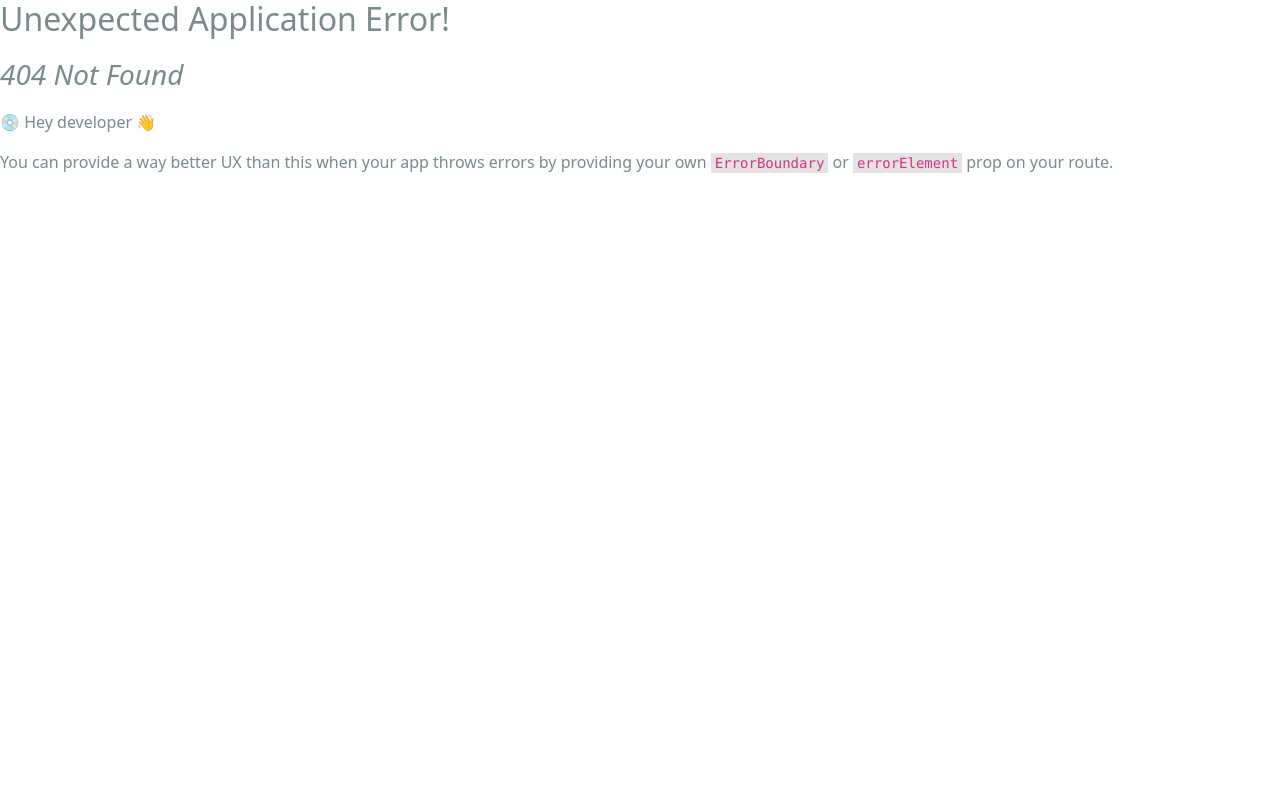
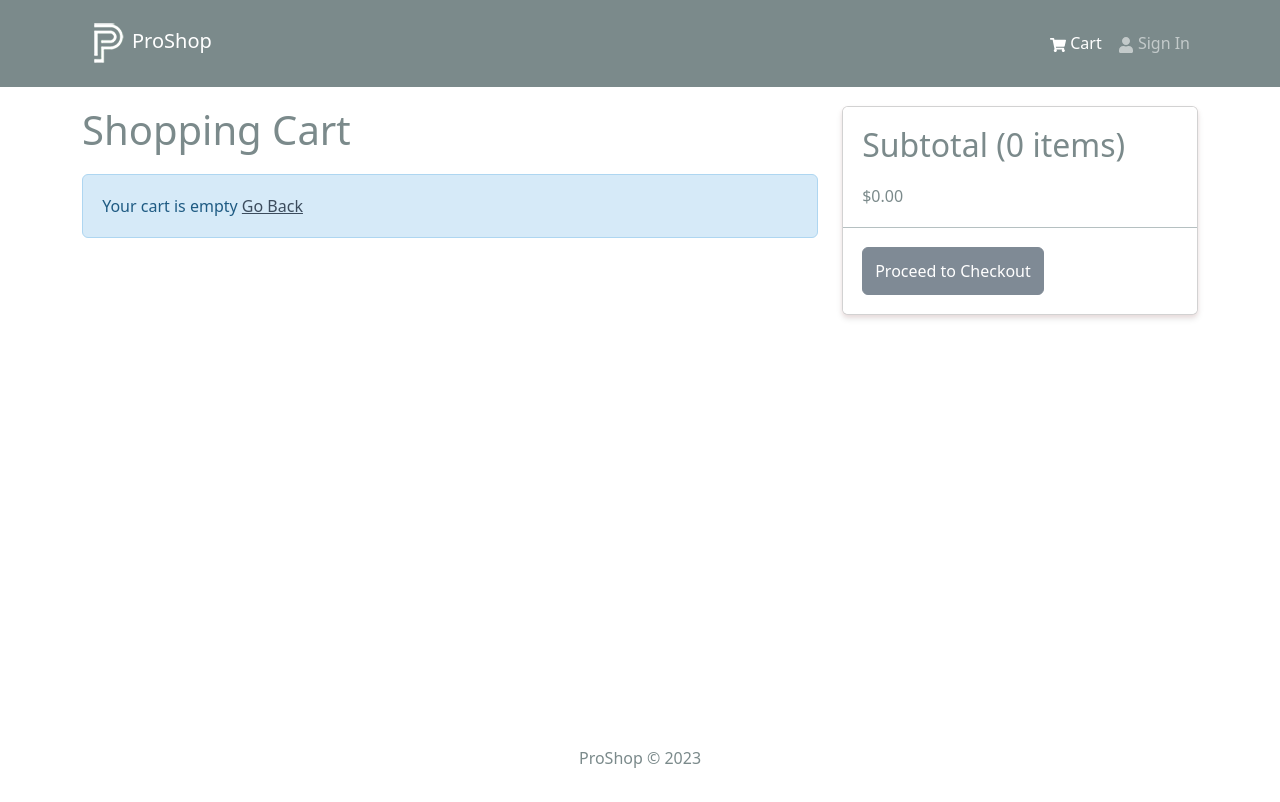
Before and after one commit to vallabkaranam/proshop, a React (Create React App) app in the folder frontend/: page /cart in a window 1280 px wide. Before the commit this address had no page. Shown: the top 802 px of the page. Built offline with nearby package versions, Linux system fonts and the light colour scheme.

Commit message:
cart screen

```diff
--- a/frontend/src/index.js
+++ b/frontend/src/index.js
@@ -14,12 +14,14 @@
 import store from './store'
 import HomeScreen from './screens/HomeScreen'
 import ProductScreen from './screens/ProductScreen'
+import CartScreen from './screens/CartScreen'
 
 const router = createBrowserRouter(
   createRoutesFromElements(
     <Route path="/" element={<App />}>
       <Route index={true} path="/" element={<HomeScreen />} />
       <Route path="/product/:id" element={<ProductScreen />} />
+      <Route path="/cart" element={<CartScreen />} />
     </Route>
   )
 )
--- /dev/null
+++ b/frontend/src/screens/CartScreen.jsx
@@ -0,0 +1,95 @@
+import { Link, useNavigate } from 'react-router-dom'
+import { useDispatch, useSelector } from 'react-redux'
+import { Row, Col, ListGroup, Image, Form, Button, Card } from 'react-bootstrap'
+import { FaTrash } from 'react-icons/fa'
+import Message from '../components/Message'
+
+import { addToCart } from '../slices/cartSlice'
+
+const CartScreen = () => {
+  const navigate = useNavigate()
+  const dispatch = useDispatch()
+
+  const cart = useSelector((state) => state.cart)
+  const { cartItems } = cart
+
+  const addToCartHandler = (product, qty) => {
+    dispatch(addToCart({ ...product, qty }))
+  }
+
+  return (
+    <Row>
+      <Col md={8}>
+        <h1 style={{ marginBottom: 20 }}>Shopping Cart </h1>
+        {cartItems.length === 0 ? (
+          <Message>
+            Your cart is empty <Link to="/">Go Back</Link>
+          </Message>
+        ) : (
+          <ListGroup variant="flush">
+            {cartItems.map((item) => (
+              <ListGroup.Item key={item._id}>
+                <Row>
+                  <Col md={2}>
+                    <Image src={item.image} alt={item.name} fluid rounded />
+                  </Col>
+                  <Col md={3}>
+                    <Link to={`/product/${item._id}`}>{item.name}</Link>
+                  </Col>
+                  <Col md={2}>${item.price}</Col>
+                  <Col md={2}>
+                    <Form.Control
+                      as="select"
+                      value={item.qty}
+                      onChange={(e) =>
+                        addToCartHandler(item, Number(e.target.value))
+                      }
+                    >
+                      {[...Array(item.countInStock).keys()].map((x) => (
+                        <option key={x + 1} value={x + 1}>
+                          {x + 1}
+                        </option>
+                      ))}
+                    </Form.Control>
+                  </Col>
+                  <Col md={2}>
+                    <Button type="button" variant="light">
+                      <FaTrash />
+                    </Button>
+                  </Col>
+                </Row>
+              </ListGroup.Item>
+            ))}
+          </ListGroup>
+        )}
+      </Col>
+      <Col md={4}>
+        <Card>
+          <ListGroup variant="flush">
+            <ListGroup.Item>
+              <h2>
+                Subtotal ({cartItems.reduce((acc, item) => acc + item.qty, 0)}{' '}
+                items)
+              </h2>
+              $
+              {cartItems
+                .reduce((acc, item) => acc + item.qty * item.price, 0)
+                .toFixed(2)}
+            </ListGroup.Item>
+            <ListGroup.Item>
+              <Button
+                type="button"
+                className="btn-block"
+                disabled={cartItems.length === 0}
+              >
+                Proceed to Checkout
+              </Button>
+            </ListGroup.Item>
+          </ListGroup>
+        </Card>
+      </Col>
+    </Row>
+  )
+}
+
+export default CartScreen
```
